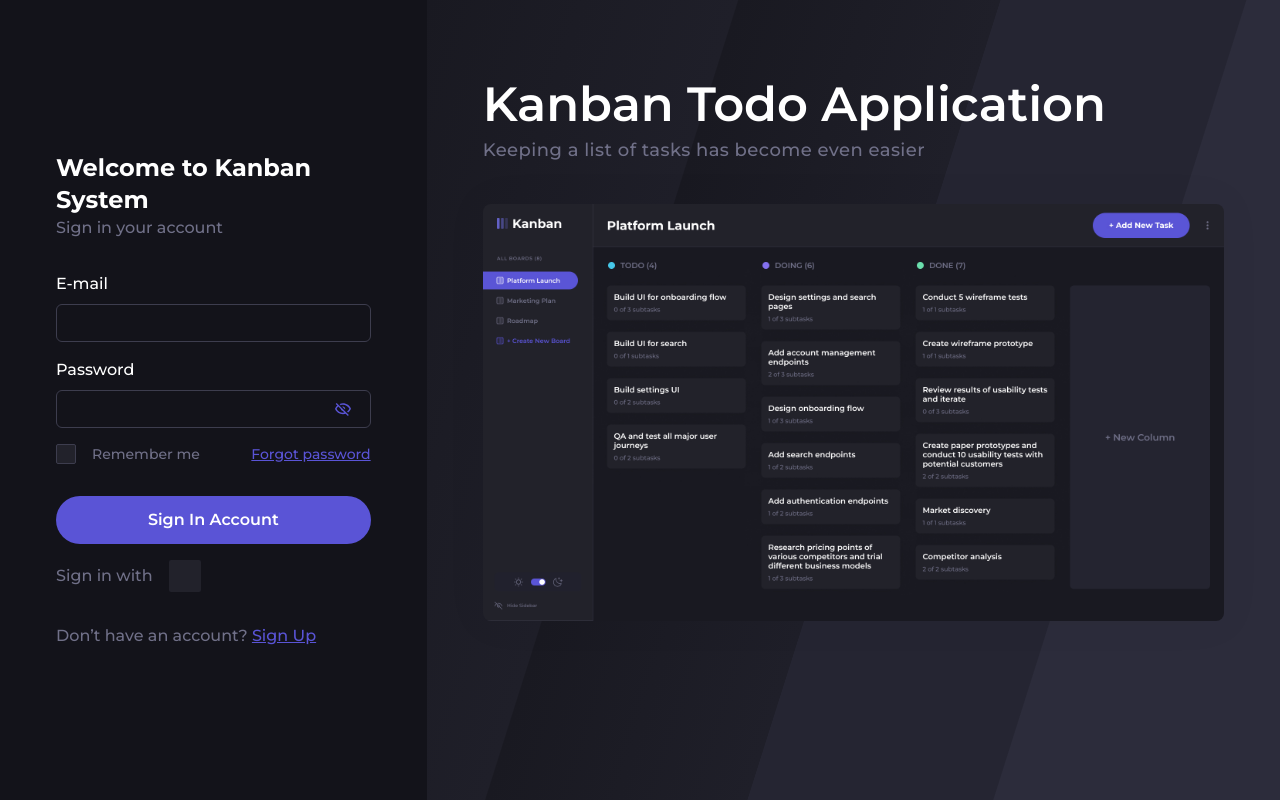
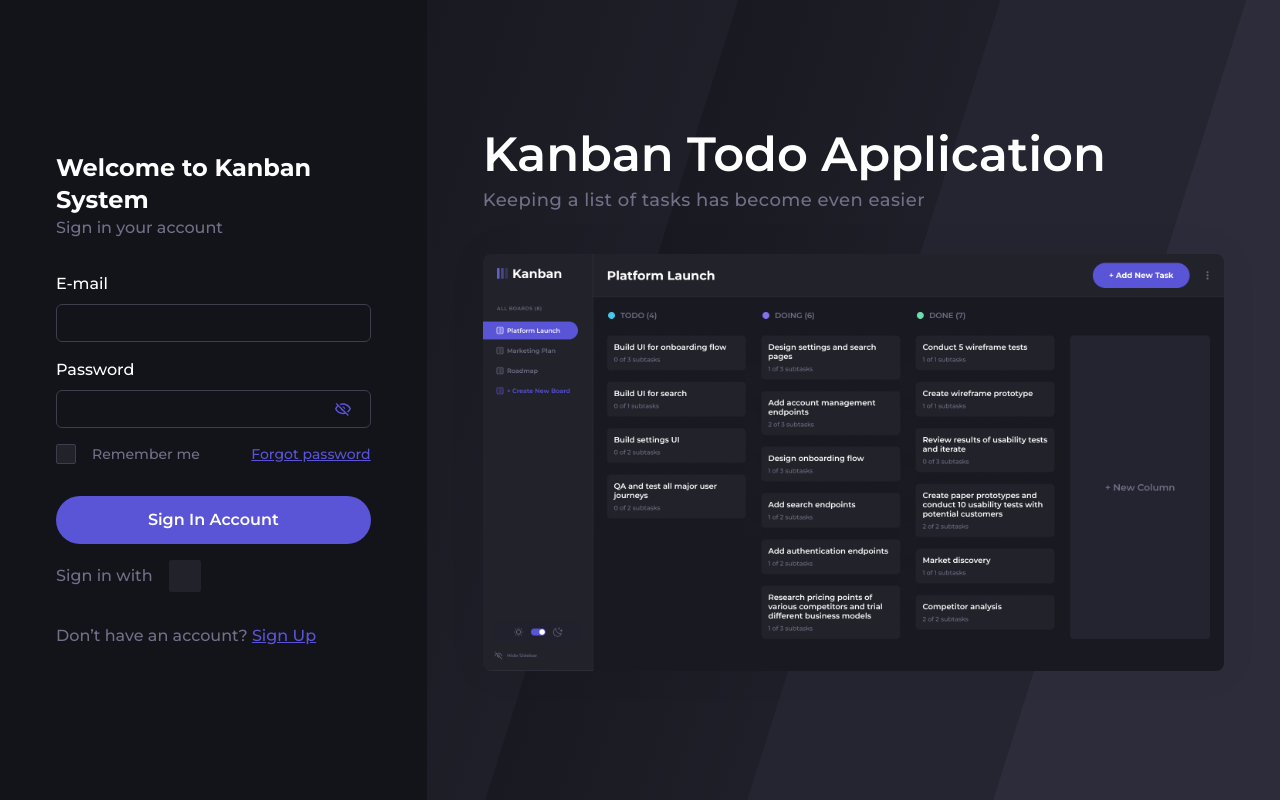
Before and after one commit to ShotMeow/kanban, a React (Vite) app: page /authorize in a window 1280 px wide. Built offline with nearby package versions, Linux system fonts and the light colour scheme; no server answers; the database is empty.

Commit message:
Fixed: Routes & Visual

```diff
--- a/package.json
+++ b/package.json
@@ -1,7 +1,7 @@
 {
   "name": "kanban",
   "private": true,
-  "version": "0.6.4",
+  "version": "0.6.5",
   "type": "module",
   "scripts": {
     "dev": "vite",
--- a/src/pages/Authorize/ui/AuthorizePage/AuthorizePage.module.scss
+++ b/src/pages/Authorize/ui/AuthorizePage/AuthorizePage.module.scss
@@ -43,7 +43,7 @@
     grid-template-columns: 3fr 3fr;
 
     > .landing {
-      @apply px-14 py-20;
+      @apply px-14 flex flex-col justify-center;
       > .heading > h1 {
         @apply text-5xl;
       }
--- a/src/shared/libs/react-router-dom/router/index.tsx
+++ b/src/shared/libs/react-router-dom/router/index.tsx
@@ -10,6 +10,7 @@ import { PrivateRoute } from '@/features/Authorize';
 
 export const router = createBrowserRouter([
   {
+    index: true,
     path: '/',
     element: (
       <PrivateRoute>
@@ -24,7 +25,7 @@ export const router = createBrowserRouter([
     element: <AuthorizePage />,
   },
   {
-    path: '/*',
+    path: '*',
     element: <NotFoundPage />,
   },
 ]);
```
Also changed, not shown: 1 other file (tests, documents, lock files or other folders).
